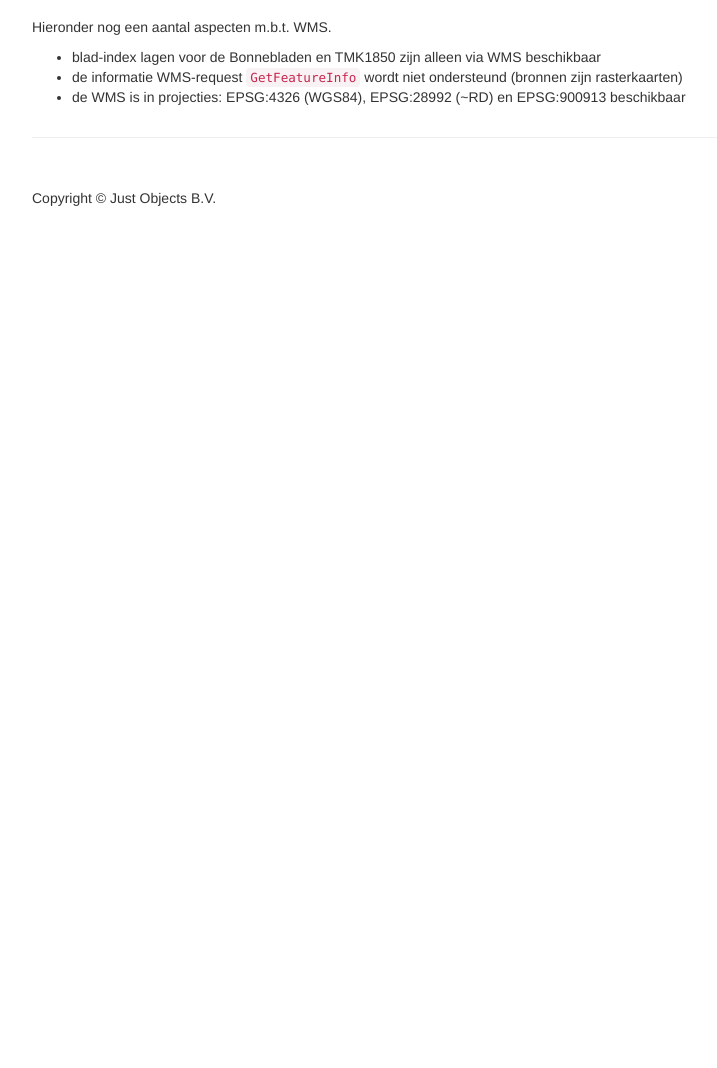
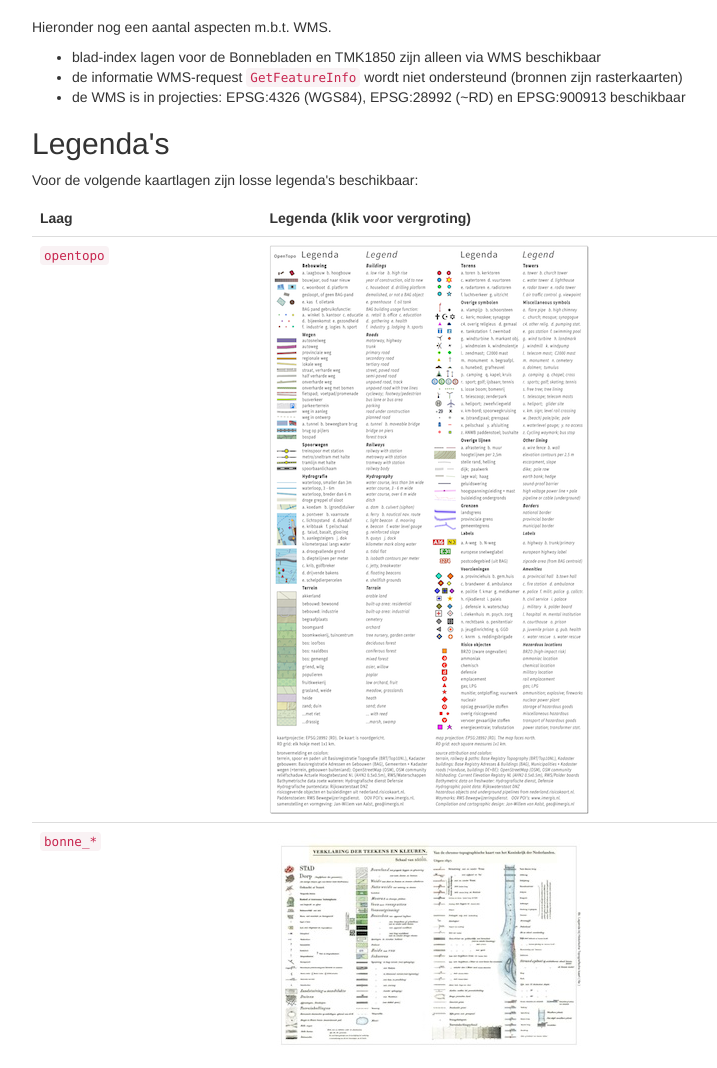
Before and after one commit to map5nl/map5nl.github.io, a plain HTML site: page koppelvlakken.html in a window 1280 px wide. Shown: the part 1839-2907 px from the top of the page, without its empty margins (38-755 px from the left). Before the commit the page ends 2107 px from the top, so only its background shows below. Drawn offline with Linux system fonts and the light colour scheme.

Commit message:
add legendas

```diff
--- a/koppelvlakken.html
+++ b/koppelvlakken.html
@@ -311,6 +311,29 @@
                 <li>de informatie WMS-request <code>GetFeatureInfo</code> wordt niet ondersteund (bronnen zijn rasterkaarten)</li>
                 <li>de WMS is in projecties: EPSG:4326 (WGS84), EPSG:28992 (~RD) en EPSG:900913 beschikbaar</li>
             </ul>
+            <h2>Legenda's</h2>
+            <p>
+                Voor de volgende kaartlagen zijn losse legenda's beschikbaar:
+            </p>
+            <table class="table">
+                <thead>
+                <tr>
+                    <td><strong>Laag</strong></td>
+                    <td><strong>Legenda (klik voor vergroting)</strong></td>
+                </tr>
+                </thead>
+
+                <tr>
+                    <td><code>opentopo</code></td>
+                    <td><a href="media/legenda/opentopo.png"><img src="media/legenda/opentopo-s.png"></a>
+                    </td>
+                </tr>
+                <tr>
+                    <td><code>bonne_*</code></td>
+                    <td><a href="media/legenda/bonnekaart_1920.jpg"><img src="media/legenda/bonnekaart_1920-s.jpg"></a>
+                    </td>
+                </tr>
+            </table>
         </div>
     </div>
     <!-- /.row -->
```
Also changed, not shown: media/legenda/bonnekaart_1920-s.jpg (added), media/legenda/bonnekaart_1920.jpg (added), media/legenda/opentopo-s.png (added), media/legenda/opentopo.png (added), 1 other file.
